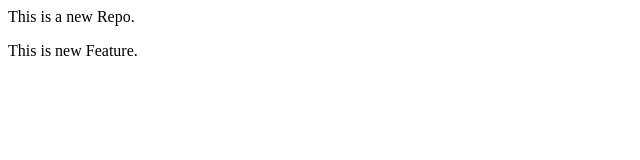
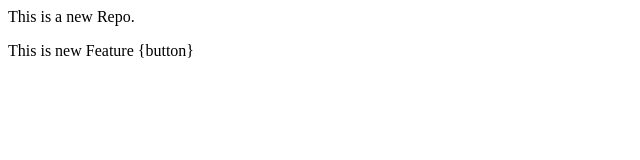
Before and after one commit to srushtijivani07/localrepo, a plain HTML site: page index.html in a window 1280 px wide. Shown: the full height of the page, 0-640 px from the left. Drawn offline with Linux system fonts and the light colour scheme.

```diff
--- a/index.html
+++ b/index.html
@@ -1,2 +1,2 @@
 <p>This is a new Repo.</p>
-<p>This is new Feature.</p>
+<p>This is new Feature {button}</p>
```
